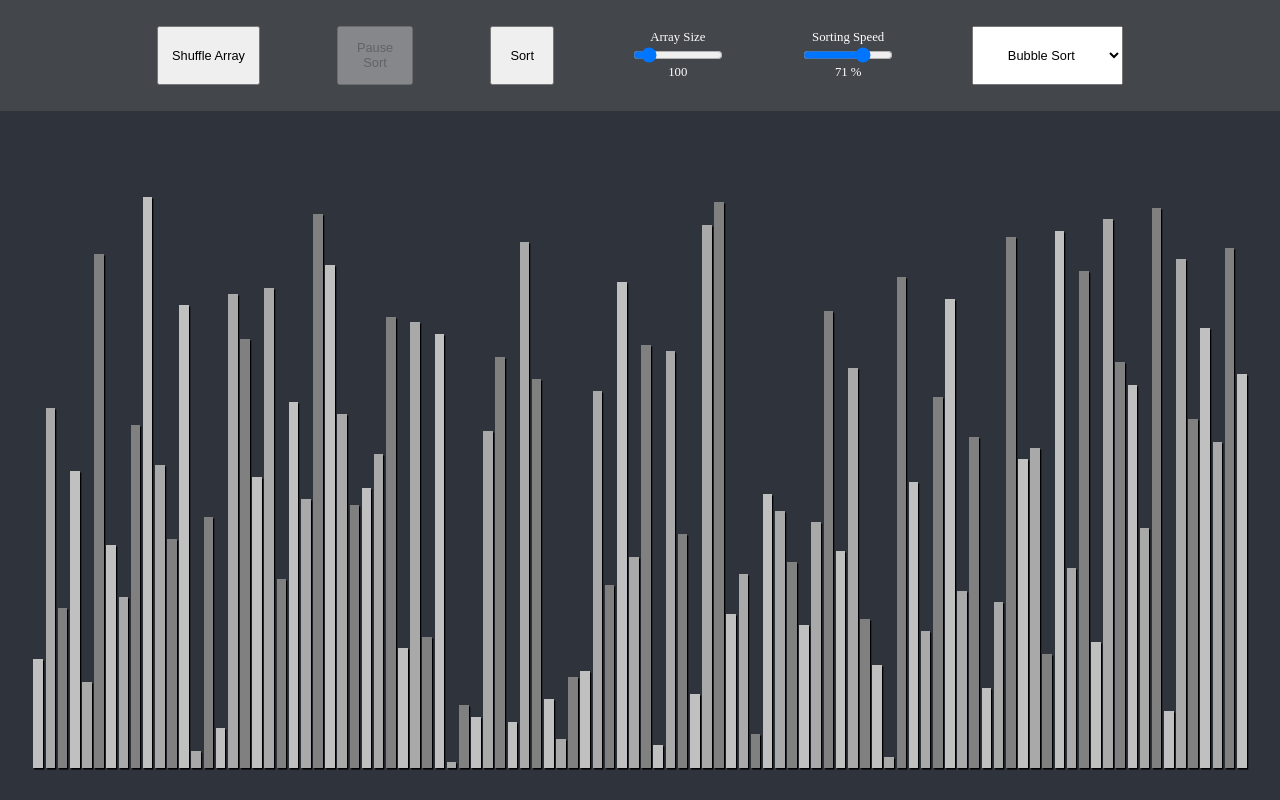
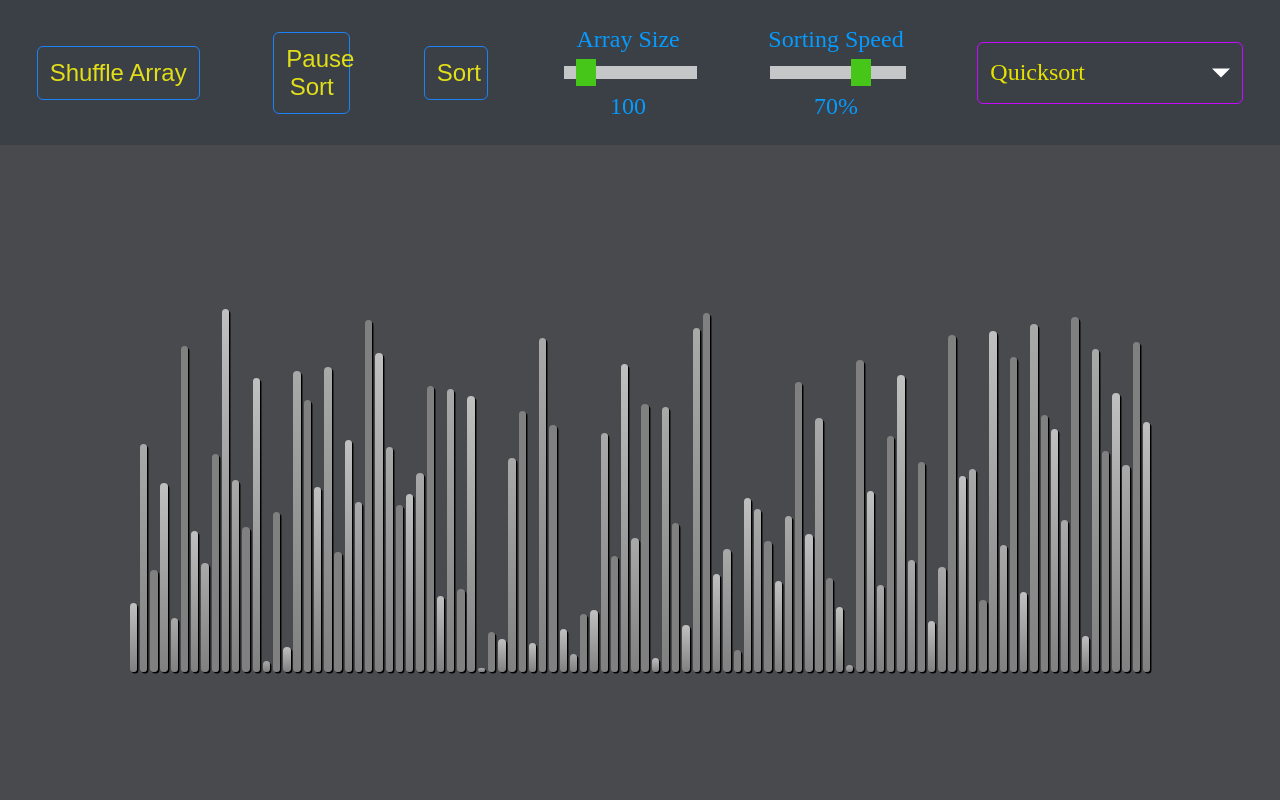
Before and after one commit to akorotky/sorting-visualizer, a React (Vite) app: page / in a window 1280 px wide. Built offline with nearby package versions, Linux system fonts and the light colour scheme.

Commit message:
styling updates, replaced select-dropdown with custom component

```diff
--- /dev/null
+++ b/declaration.d.ts
@@ -0,0 +1 @@
+declare module "*.css";
--- a/src/app/components/Body.css
+++ b/src/app/components/Body.css
@@ -1,8 +1,19 @@
 .array-container {
   display: flex;
   justify-content: center;
-  align-items: flex-end; /* make the bars face upwards*/
+  align-self: center; /* make the bars face upwards*/
+  align-items: flex-end;
+
+  justify-self: center;
+
+
   height: 100%;
-  padding: 2.5vmax;
-  background-color: #2f333b;
+  width: 100%;
+  padding: 8em;
+  box-sizing: border-box;
+
 }
+
+.array-bar {
+  border-radius: 10em;
+}
--- a/src/app/components/Body.tsx
+++ b/src/app/components/Body.tsx
@@ -11,7 +11,7 @@ function Body() {
     } else return COLOR.DEFAULT[idx % 3];
   }
 
-  const resizeFactor = 100 / animation.array.length;
+  const resizeFactor = 100 / animation.array.length / 1.1;
 
   return (
     <div className="array-container">
@@ -19,11 +19,11 @@ function Body() {
         <div
           className="array-bar"
           style={{
-            height: `${(value * resizeFactor) / 1.4}vh`,
-            width: `${resizeFactor}vw`,
-            boxShadow: `${0.1 * resizeFactor}vw ${0.2 * resizeFactor}vh black`,
-            margin: `0 ${0.1 * resizeFactor}vw`,
-            backgroundColor: getBarColor(idx),
+            height: `${(value * resizeFactor)}%`,
+            width: `${resizeFactor}em`,
+            boxShadow: `${0.1 * resizeFactor}em ${0.1 * resizeFactor}em black`,
+            margin: `0 ${0.1 * resizeFactor}em`,
+            background: `linear-gradient(${getBarColor(idx)}, grey)`
           }}
           key={`${idx} ${value}`}
         ></div>
--- /dev/null
+++ b/src/app/components/Select.tsx
@@ -0,0 +1,40 @@
+import { useState } from "react";
+import { SelectOption, SelectProps } from "../types";
+import styles from "./select.module.css";
+
+function Select({ options, value, onChange, disabled }: SelectProps) {
+  const [isFocused, setIsFocused] = useState(false);
+
+  function selectOption(option: SelectOption) {
+    onChange(option);
+  }
+  return (
+    <div
+      onClick={() => setIsFocused((prev) => !prev)}
+      onBlur={() => setIsFocused(false)}
+      tabIndex={0}
+      className={`${styles.container} ${disabled ? styles.disabled : ""}`}
+    >
+      <span className={styles.value}>{value.label}</span>
+
+      <div className={styles.caret}></div>
+      <ul className={`${styles.options} ${isFocused ? styles.show : ""}`}>
+        {options
+          .filter((option) => option != value)
+          .map((option) => (
+            <li
+              onClick={(e) => {
+                selectOption(option);
+              }}
+              key={option.label}
+              className={`${styles.option} ${styles.highlighted}`}
+            >
+              {option.label}
+            </li>
+          ))}
+      </ul>
+    </div>
+  );
+}
+
+export default Select;
--- a/src/app/components/SortingVisualizer.css
+++ b/src/app/components/SortingVisualizer.css
@@ -1,7 +1,8 @@
 .sorting-visualizer {
+  height: 100%;
+  width: 100%;
   display: flex;
   flex-direction: column;
-  height: 100vh;
-  width: 100vw;
-  background-color: #43464b
+  justify-content: center;
+  background-color: #484a4e;
 }
--- a/src/app/components/Toolbar.css
+++ b/src/app/components/Toolbar.css
@@ -1,32 +1,74 @@
 .toolbar-container {
   display: flex;
   justify-content: center;
-  column-gap: 6vw;
-  margin: 2vmax;
-  background-color: #43464b;
+  align-items: center;
+  column-gap: 6%;
+  padding: 2%;
+  width: 100%;
+  background-color: #3b3f46;
+  font-size: 1.5em;
+  box-sizing: border-box;
 }
 
-.slider {
+.toolbar-btn {
+  cursor: pointer;
+  background-color: hsl(0, 0%, 90%);
+  padding: 0.5em;
+  font-size: 1em;
+  border: 0.05em solid hsl(212, 93%, 54%);
+  color: hsl(59, 81%, 49%);
+  background: none;
+  border-radius: 0.25em;
+}
+
+.toolbar-btn:hover {
+  background-color: hsl(0, 0%, 30%);
+  color: white;
+}
+
+.slider-container {
   display: flex;
   justify-content: center;
   flex-direction: column;
   text-align: center;
-  color: white;
-  font-size: 1vw;
+  color: #069bff;
 }
 
-.toolbar-btn {
-  font-size: 1vw;
-  cursor: pointer;
-  padding: 1vmax;
+.slider {
+  -webkit-appearance: none;
+  width: 100%;
+  height: 1em;
+  background: #ffffff;
+  outline: none;
+  opacity: 0.7;
+  -webkit-transition: 0.2s;
+  transition: opacity 0.2s;
+  margin-top: 1em;
+  margin-bottom: 1em;
 }
 
-input[type="range"] {
-  max-width: 7vw;
+.slider:hover {
+  opacity: 1;
 }
 
-.sort-select {
-  outline: none;
-  text-align: center;
-  font-size: 1vw;
+.slider::-webkit-slider-thumb {
+  -webkit-appearance: none;
+  appearance: none;
+  width: 1.5em;
+  height: 2em;
+  background: #4cff06;
+  cursor: pointer;
 }
+
+.slider::-moz-range-thumb {
+  width: 1.5em;
+  height: 2em;
+  background: #4cff06;
+  cursor: pointer;
+}
+
+.disabled {
+  pointer-events: none;
+  user-select: none;
+  opacity: 0.5;
+}
--- a/src/app/components/Toolbar.tsx
+++ b/src/app/components/Toolbar.tsx
@@ -12,18 +12,37 @@ import { COLOR } from "../other/constants";
 import {
   AnimationGenerator,
   AnimationGeneratorFunction,
+  SelectOption,
   TAnimation,
 } from "../types";
 import { generateArray, sleep } from "../utils/common";
 import * as Algorithms from "../utils/sorting_algorithms";
 import "./Toolbar.css";
+import Select from "./Select";
 
 function Toolbar() {
   const animation = useAppSelector((state) => state.animation);
   const dispatch = useAppDispatch();
   const [canRun, setCanRun] = useState<boolean>(true);
   const animationGenerator = useRef<AnimationGenerator | undefined>();
-  const sortSelectionRef = useRef<HTMLSelectElement>(null);
+
+  const options: SelectOption[] = [
+    { label: "Quicksort", value: "quickSort" },
+    { label: "Mergesort", value: "mergeSort" },
+    { label: "Heapsort", value: "heapSort" },
+    { label: "Insertion Sort", value: "insertionSort" },
+    { label: "Bubble Sort", value: "bubbleSort" },
+    { label: "Selection Sort", value: "selectionSort" },
+    { label: "Shell Sort", value: "shellSort" },
+    { label: "Cocktail Shaker Sort", value: "cocktailShakerSort" },
+    { label: "Counting Sort", value: "countingSort" },
+    { label: "Bitonic Sort", value: "bitonicSort" },
+    { label: "Introsort 1", value: "introSort1" },
+    { label: "Introsort 2", value: "introSort2" },
+    { label: "Introsort 3", value: "introSort3" },
+  ];
+
+  const [selectedSort, setSelectedSort] = useState<SelectOption>(options[0]);
 
   // sorting animation loop
   useEffect(() => {
@@ -95,9 +114,8 @@ function Toolbar() {
   function changeArraySize(e: ChangeEvent<HTMLInputElement>) {
     // target value is a string
     const sliderValue = parseInt(e.target.value);
-    const selectedSort = sortSelectionRef.current?.value;
     const newArraySize =
-      selectedSort === "bitonicSort"
+      selectedSort.value === "bitonicSort"
         ? sliderValue < 10
           ? 2 ** sliderValue
           : 128
@@ -174,45 +192,41 @@ function Toolbar() {
     if (animation.isRunning) {
       stopAnimation(arr);
     } else {
-      const selectedSort = sortSelectionRef.current?.value;
-      if (selectedSort !== undefined)
+      if (selectedSort.value !== undefined)
         sort(
           arr,
           (Algorithms as { [key: string]: AnimationGeneratorFunction })[
-            selectedSort
+            selectedSort.value
           ]
         );
     }
   }
 
   function sliderStep() {
-    const selectedSort = sortSelectionRef.current?.value;
-    return selectedSort === "bitonicSort" ? 1 : 5;
+    return selectedSort.value === "bitonicSort" ? 1 : 5;
   }
 
   function sliderMinValue() {
-    const selectedSort = sortSelectionRef.current?.value;
-    return selectedSort === "bitonicSort" ? 3 : 10;
+    return selectedSort.value === "bitonicSort" ? 3 : 10;
   }
   function sliderMaxValue() {
-    const selectedSort = sortSelectionRef.current?.value;
-    return selectedSort === "bitonicSort" ? 9 : 800;
+    return selectedSort.value === "bitonicSort" ? 9 : 800;
   }
 
   function sliderValue(array: number[]) {
-    const selectedSort = sortSelectionRef.current?.value;
     const value: string = (
       document.getElementById("sizeSlider") as HTMLInputElement
     )?.value;
-    return selectedSort === "bitonicSort" ? value : array.length;
+    return selectedSort.value === "bitonicSort" ? value : array.length;
   }
 
   return (
     <div className="toolbar-container">
       <button
-        className="toolbar-btn"
+        className={`toolbar-btn ${
+          animation.isRunning || !canRun ? "disabled" : ""
+        }`}
         onClick={() => shuffleAnimation(animation.array)}
-        disabled={animation.isRunning || !canRun}
       >
         Shuffle Array
       </button>
@@ -225,16 +239,18 @@ function Toolbar() {
         {animation.isPaused ? "Resume" : "Pause"} Sort
       </button>
       <button
-        className="toolbar-btn"
+        className={`toolbar-btn ${!canRun ? "disabled" : ""}`}
         onClick={() => handleAnimationRun(animation.array)}
         style={{ width: "5vw" }}
-        disabled={!canRun}
       >
         {animation.isRunning ? "Stop" : ""} Sort
       </button>
-      <div className="slider">
+      <div className="slider-container">
         <label htmlFor="sizeSlider">Array Size</label>
         <input
+          className={`slider ${
+            animation.isRunning || !canRun ? "disabled" : ""
+          }`}
           id="sizeSlider"
           type="range"
           min={sliderMinValue()}
@@ -242,13 +258,13 @@ function Toolbar() {
           step={sliderStep()}
           value={sliderValue(animation.array)}
           onChange={(e) => changeArraySize(e)}
-          disabled={animation.isRunning || !canRun}
         ></input>
         {animation.array.length}
       </div>
-      <div className="slider">
+      <div className="slider-container">
         <label htmlFor="speedSlider">Sorting Speed</label>
         <input
+          className="slider"
           id="speedSlider"
           type="range"
           min="0"
@@ -256,27 +272,14 @@ function Toolbar() {
           value={100 - animation.delay}
           onChange={changeSortingSpeed}
         />
-        {100 - animation.delay + 1} %
+        {100 - animation.delay + 1}%
       </div>
-      <select
-        className="sort-select"
-        ref={sortSelectionRef}
+      <Select
+        options={options}
+        value={selectedSort}
+        onChange={(option) => setSelectedSort(option)}
         disabled={animation.isRunning}
-      >
-        <option value="bubbleSort">Bubble Sort</option>
-        <option value="cocktailShakerSort">Cocktail Shaker Sort</option>
-        <option value="selectionSort">Selection Sort</option>
-        <option value="insertionSort">Insertion Sort</option>
-        <option value="shellSort">Shellsort</option>
-        <option value="heapSort">Heapsort</option>
-        <option value="mergeSort">Mergesort</option>""
-        <option value="quickSort">Quicksort</option>
-        <option value="bitonicSort">Bitonic Sort</option>
-        <option value="countingSort">Counting Sort</option>
-        <option value="introSort1">Introsort Bottom-Up</option>
-        <option value="introSort2">Introsort Top-Down</option>
-        <option value="introSort3">Introsort Insertion-Last</option>
-      </select>
+      ></Select>
     </div>
   );
 }
--- /dev/null
+++ b/src/app/components/select.module.css
@@ -0,0 +1,71 @@
+.container {
+  display: flex;
+  position: relative;
+  width: 10em;
+  background-color: #3b3f46;
+  border: 0.05em solid hsl(286, 100%, 52%);
+  color: hsl(59, 100%, 45%);
+  border-radius: 0.25em;
+  gap: 0.5em;
+  padding: 0.5em;
+  min-height: 1.5em;
+  align-items: center;
+  font-size: 1em;
+  outline: none;
+}
+
+.container:focus {
+  border-color: hsl(215, 100%, 60%);
+}
+
+.container:hover {
+  background-color: hsl(0, 0%, 30%);
+  color: white;
+}
+
+.value {
+  flex-grow: 1;
+}
+
+.caret {
+  border: 0.4em solid transparent;
+  border-top-color: white;
+  translate: 0 25%;
+}
+
+.options {
+  position: absolute;
+  background: #3b3f46;
+  width: 100%;
+  margin: 0;
+  padding: 0;
+  display: none;
+  list-style-type: none;
+  max-height: 15em;
+  overflow-y: auto;
+  border: 0.05em solid hsl(215, 100%, 60%);
+  color: hsl(286, 100%, 65%);
+  border-radius: 0.25em;
+  top: calc(100% + 0.25em);
+  z-index: 100;
+  left: 0;
+}
+
+.options.show {
+  display: block;
+}
+.option {
+  padding: 0.25em;
+  cursor: pointer;
+}
+
+.option.highlighted:hover {
+  background-color: hsl(215, 100%, 60%);
+  color: hsl(59, 100%, 45%);
+}
+
+.disabled {
+  pointer-events: none;
+  user-select: none;
+  opacity: 0.5;
+}
--- a/src/app/other/constants.ts
+++ b/src/app/other/constants.ts
@@ -1,4 +1,4 @@
-const INITIAL_ANIMATION_DELAY: number = 30; // ms
+const INITIAL_ANIMATION_DELAY: number = 31; // ms
 const INITIAL_ARRAY_SIZE: number = 100;
 
 const COLOR = {
--- a/src/index.css
+++ b/src/index.css
@@ -1,7 +1,11 @@
+html,
 body {
   margin: 0;
-  height: 100vh;
-  width: 100vw;
-  display: flex;
-  justify-content: center;
+  padding: 0;
+  height: 100%;
+  width: 100%;
 }
+
+#root {
+  height: 100%;
+}
--- a/tsconfig.json
+++ b/tsconfig.json
@@ -16,6 +16,6 @@
     "noEmit": true,
     "jsx": "react-jsx"
   },
-  "include": ["src"],
+  "include": ["src", "declaration.d.ts"],
   "references": [{ "path": "./tsconfig.node.json" }]
 }
```
Also changed, not shown: src/app/types.ts (+18 -1 lines).
